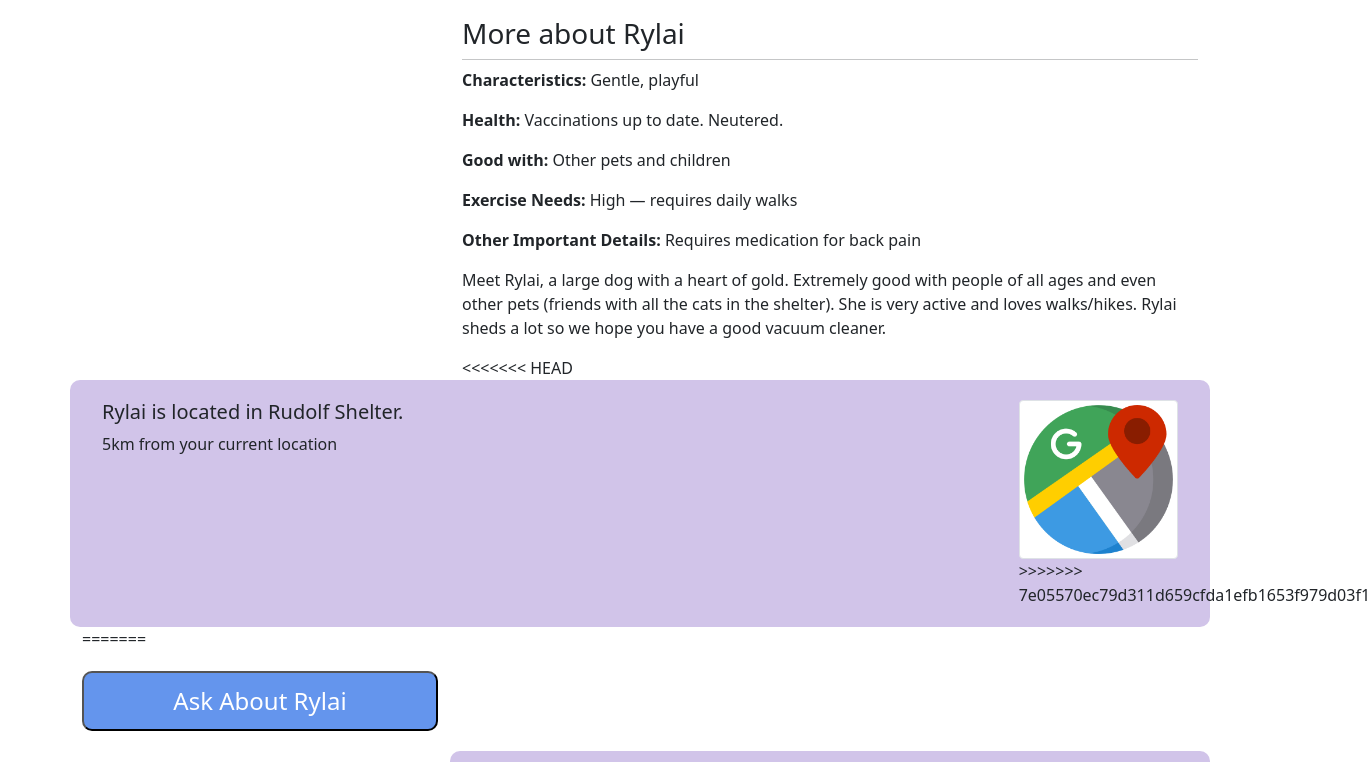
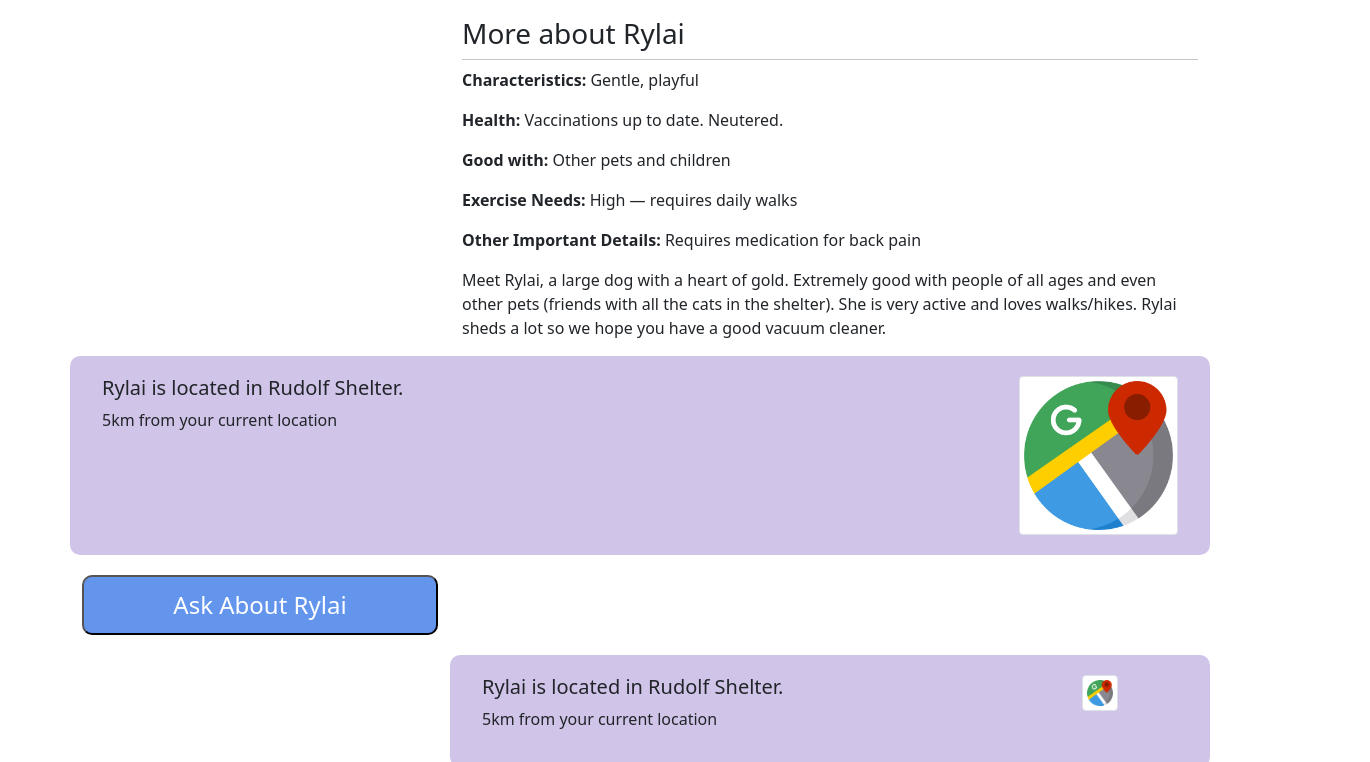
Before and after one commit to IvOli/doggo, a plain HTML site: page index.html in a window 1280 px wide. Shown: the part 423-1185 px from the top of the page, 1370 px wide, since content can reach past the window. Drawn offline with nearby package versions, Linux system fonts and the light colour scheme.

Commit message:
Update index.html

```diff
--- a/index.html
+++ b/index.html
@@ -117,7 +117,6 @@
           <p> <strong>Exercise Needs: </strong>High — requires daily walks</p>
           <p> <strong>Other Important Details: </strong>Requires medication for back pain</p>
           <p>Meet Rylai, a large dog with a heart of gold. Extremely good with people of all ages and even other pets (friends with all the cats in the shelter). She is very active and loves walks/hikes. Rylai sheds a lot so we hope you have a good vacuum cleaner.</p>
-<<<<<<< HEAD
 
 
       </div>
@@ -146,7 +145,7 @@
                   <button class="ask">Ask About Rylai</button>
                 </div>
               </div>
-=======
+
           <div class="row found">
             <div class="col-10 col-md-10 ">
               <h5>Rylai is located in Rudolf Shelter.</h5>
@@ -154,7 +153,7 @@
             </div>
             <div class="col-2 col-md-2">
               <img src="img/icon-googlemap.png" alt="Location Icon" class="img-thumbnail">
->>>>>>> 7e05570ec79d311d659cfda1efb1653f979d03f1
+
             </div>
           </div>
         </div>
```
